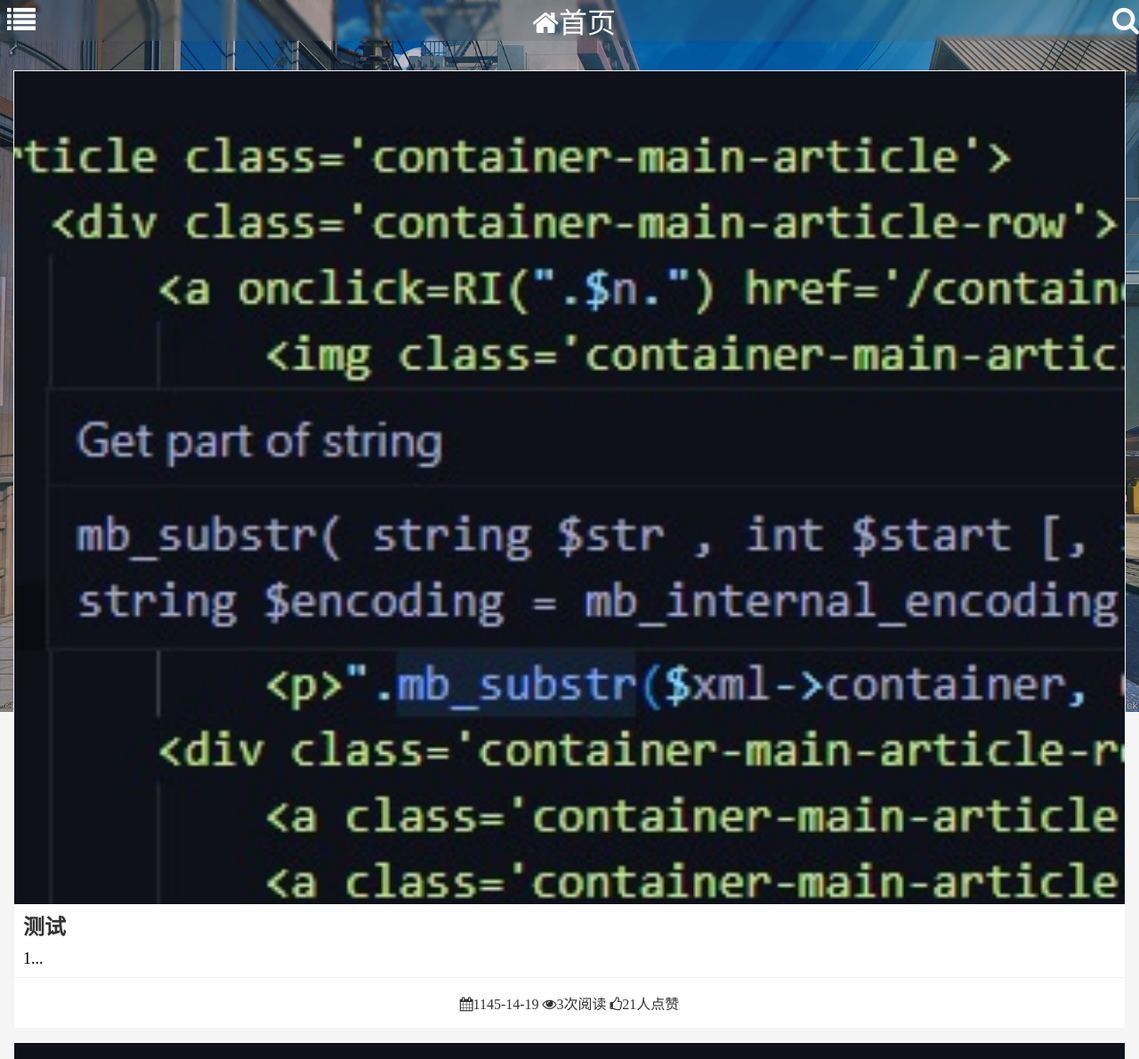
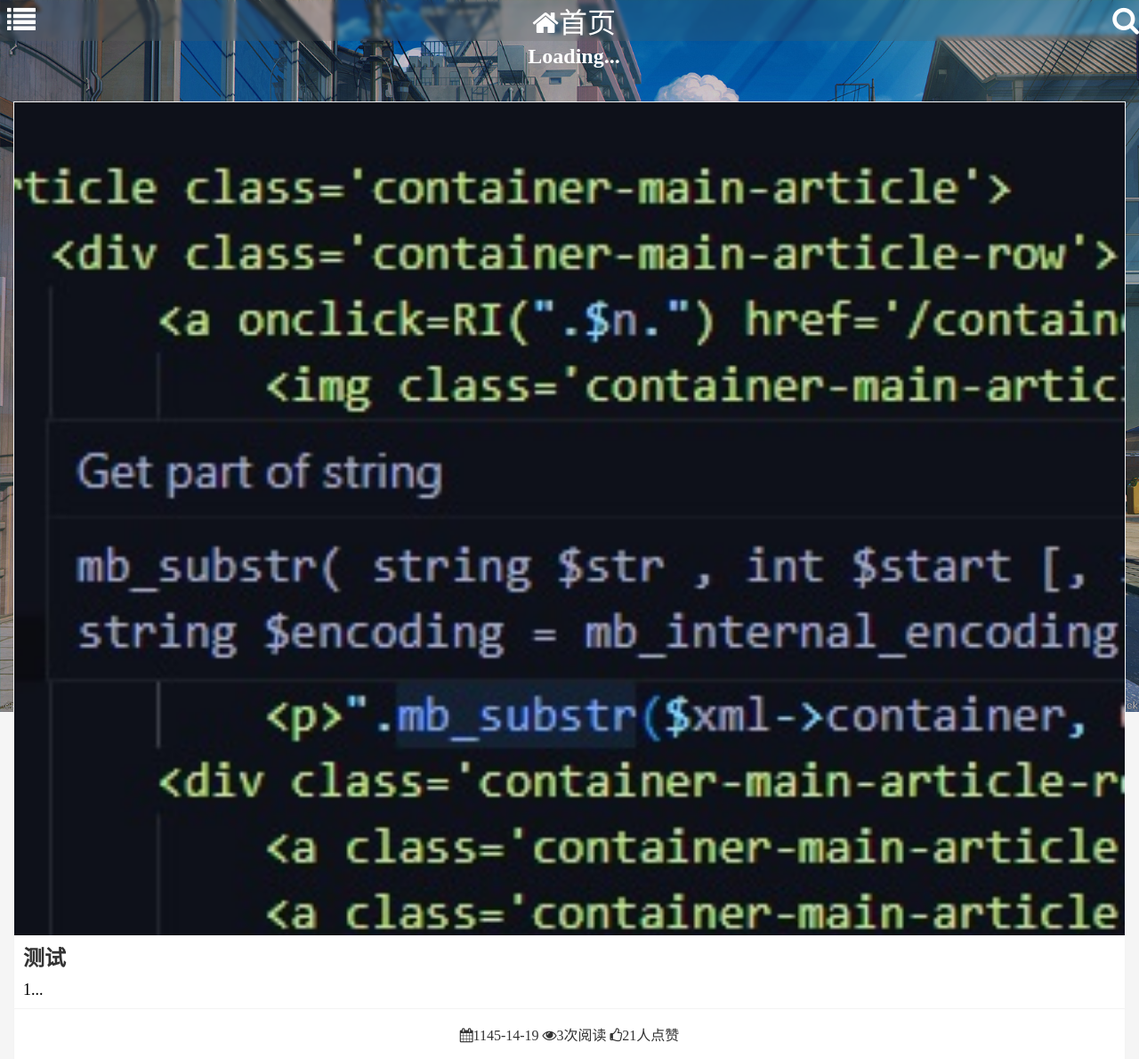
Before and after one commit to XDKDEX/Blog, a PHP site: page / in a window 1280 px wide. Shown: the top 1190 px of the page at 89% size. Run offline with PHP 8.4, Linux system fonts and the light colour scheme.

Commit message:
Add files via upload

```diff
--- a/container/1.json
+++ b/container/1.json
@@ -1 +1 @@
-{"Title":"\u6d4b\u8bd5","Time":"2022-07-04","Read":10,"Live":27,"Simple":"\u6d4b\u8bd5\u4e3b\u9898\u81ea\u5236\u4e3b\u9898","Container":"<h3>\u6d4b\u8bd5\u5b50\u6807\u9898<\/h3><p>\u6d4b\u8bd5\u6b63\u6587<\/p><div class='code'><code><span>\/\/\u6d4b\u8bd5\u4ee3\u7801<\/span><br>print('Hello World');<\/code><br><code>print('Hello World');<\/code><\/div><img src='\/container\/123.jpg'>","Comments":{"ID":{"1":{"Name":"xxx1","Icon":"","Time":"xxx1","Text":"<span>(\uffe3\u25bd\uffe3)<\/span>","Reply":{"ReplyID":{"1":{"Name":"Reply1","Icon":"","Time":"Reply1","Text":"Reply<span>(\uffe3\u25bd\uffe3)<\/span>"}}}},"2":{"Name":"xxx2","Time":"xxx1","Text":"<span>(\uffe3\u25bd\uffe3)<\/span>"}}}}
+{"Title":"\u6d4b\u8bd5","Time":"2022-07-04","Read":25,"Live":73,"Simple":"\u6d4b\u8bd5\u4e3b\u9898\u81ea\u5236\u4e3b\u9898","Container":"<h3>\u6d4b\u8bd5\u5b50\u6807\u9898<\/h3><p>\u6d4b\u8bd5\u6b63\u6587<\/p><div class='code'><code><span>\/\/\u6d4b\u8bd5\u4ee3\u7801<\/span><br>print('Hello World');<\/code><br><code>print('Hello World');<\/code><\/div><img src='\/container\/123.jpg'>","Comments":{"ID":{"1":{"Name":"xxx1","Icon":"","Time":"xxx1","Text":"<span>(\uffe3\u25bd\uffe3)<\/span>","Reply":{"ReplyID":{"1":{"Name":"Reply1","Icon":"","Time":"Reply1","Text":"Reply<span>(\uffe3\u25bd\uffe3)<\/span>"}}}},"2":{"Name":"xxx2","Time":"xxx1","Text":"<span>(\uffe3\u25bd\uffe3)<\/span>"}}}}
--- a/container/css/mian.css
+++ b/container/css/mian.css
@@ -17,6 +17,7 @@
     padding: 8px;
 }
 section{
+    background: ivory;
     margin-bottom: 1em;
     padding: 0;
     border: 1px solid #e5e9ef;
--- a/container/index.php
+++ b/container/index.php
@@ -1,5 +1,5 @@
 <!DOCTYPE html>
-<meta name="viewport" content="width=device-width, initial-scale=1">
+<meta name="viewport" content="width=device-width, initial-scale=.95">
 <html lang="zh-cn">
 <head>
 <!-- name:DefintElis -->
--- a/css/basic.css
+++ b/css/basic.css
@@ -6,6 +6,8 @@
     margin: 0;
     text-decoration: none;
     word-break:break-all;
+    -webkit-tap-highlight-color: rgba(0,0,0,0);
+    -webkit-tap-highlight-color: transparent;
 }
 a{
     cursor: url(../img/cursor/pointer.cur),pointer;
@@ -55,10 +57,9 @@
 
 
 
-
 .sidebar{
     height: 100%;
-    background-color: whitesmoke;
+    background-color:whitesmoke;
     position: fixed;
     z-index: 100;
     animation-duration: .6s;
--- a/css/main.css
+++ b/css/main.css
@@ -2,9 +2,36 @@
     text-shadow: 2px 2px 5px #f3f3f3;
 }
 .placeholder{
-    height: 4em;
-    width: 100%;
+    padding:  3em 1em 1em 1em;
+    color: #ffffff;
+    text-align: center;
+    align-items: center;
 }
+.placeholder h2{
+    color: #ffffff;
+    -webkit-touch-callout: none;
+    -webkit-user-select: none;
+    -khtml-user-select: none;
+    -moz-user-select: none;
+    -ms-user-select: none;
+    user-select: none;
+    animation: 3s hitokotoIn;
+}@keyframes hitokotoIn{
+    0%{color: transparent;}
+    100%{color: #ffffff;}
+}
+@keyframes hitokotoOut{
+    0%{width: #ffffff;}
+    100%{width: transparent;}
+}
+
+
+
+
+
+
+
+
 .container{
 }
 .container-main{
--- a/index.php
+++ b/index.php
@@ -1,5 +1,5 @@
 <!DOCTYPE html>
-<meta name="viewport" content="width=device-width, initial-scale=1">
+<meta name="viewport" content="width=device-width, initial-scale=.95">
 <html lang="zh-cn">
 <head>
 <!-- name:DefintElis -->
@@ -25,7 +25,7 @@
 
     <!--Plug-in-END-->
 </head>
-<body id='WindowsPages'>
+<body onload='Gethitokoto()' id='WindowsPages'>
     <div class='background' id='background'></div>
     <div class='header' id='header'>
         <div class='header-menu' id='header-menu'>
@@ -75,7 +75,11 @@
 
 
 
-    <div class='placeholder'></div>
+    <div class='placeholder' onclick='Gethitokoto()'>
+        <a>
+            <h2 id='hitokoto'>Loading...</h2>
+        </a>
+    </div>
 
 
 
@@ -132,6 +136,11 @@
         </footer>
     </div>
 
+
+
+
+
+    <script src='./js/Clock.js'></script>
+    <script>Gethitokoto()</script>
 </body>
-    <script src='./js/Clock.js'></script>
 </html><!--https://xdkdex.github.io/Project-Ir 铱在350°C的熔融氢氧化钠中（未通入空气）极其耐腐蚀，腐蚀率小于0.005mm/年(约3.5mdd)，但400°C以上的熔融氢氧化钠对铱的腐蚀很严重；熔融的氢氧化钾也可以强烈腐蚀铱。-->
--- a/js/main.js
+++ b/js/main.js
@@ -2,6 +2,28 @@
 
 
 
+
+
+
+function Gethitokoto(){
+    Random = Math.floor(Math.random() * 10) + 1;
+    //if(Math.floor(Math.random()*2)){
+
+    if(true){
+        var xhr = new XMLHttpRequest();
+        xhr.open('get', 'https://v1.hitokoto.cn/?c=k');
+        xhr.onreadystatechange = function () {
+            document.getElementById('hitokoto').innerText = JSON.parse(xhr.responseText).hitokoto;
+        }
+        xhr.send();
+
+        console.log("1");
+    }else{
+        console.log("0");
+    }
+
+
+}
 
 
 
@@ -118,6 +140,8 @@
     document.getElementById('Comments-Send-Text-Get').value = document.getElementById('Comments-Send-Text-Get').value + "";
 
 
+
+
 }
 
 
```
